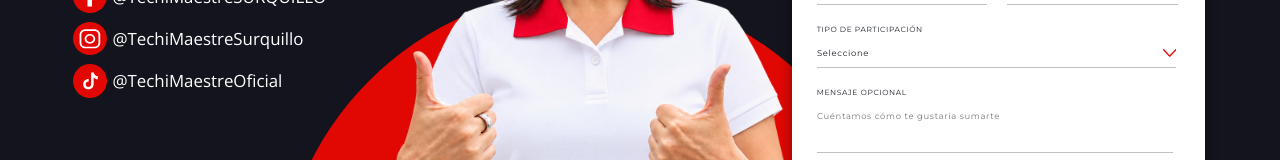
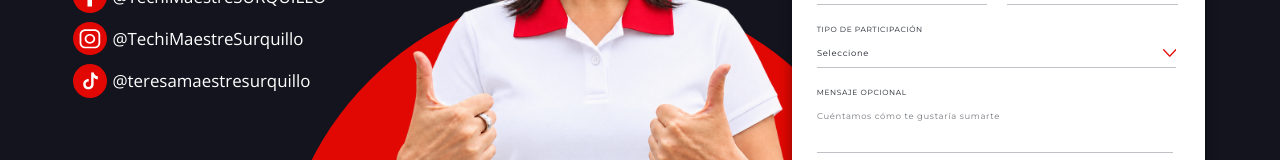
Before and after one commit to Goberna-Lab/techi-web, a React (Vite) app: page / in a window 1280 px wide. Shown: the part 5065-5225 px from the top of the page. Built offline with nearby package versions, Linux system fonts and the light colour scheme.

Commit message:
Footer: TikTok muestra @teresamaestresurquillo
Co-Authored-By: Claude Opus 5.5 (1M context) <noreply@anthropic.com>

```diff
--- a/src/components/Footer/Footer.tsx
+++ b/src/components/Footer/Footer.tsx
@@ -24,7 +24,7 @@ const SOCIALS = [
   {
     icon: socialTt,
     label: 'TikTok',
-    handle: '@TechiMaestreOficial',
+    handle: '@teresamaestresurquillo',
     href: 'https://www.tiktok.com/@teresamaestresurquillo',
   },
 ]
```
